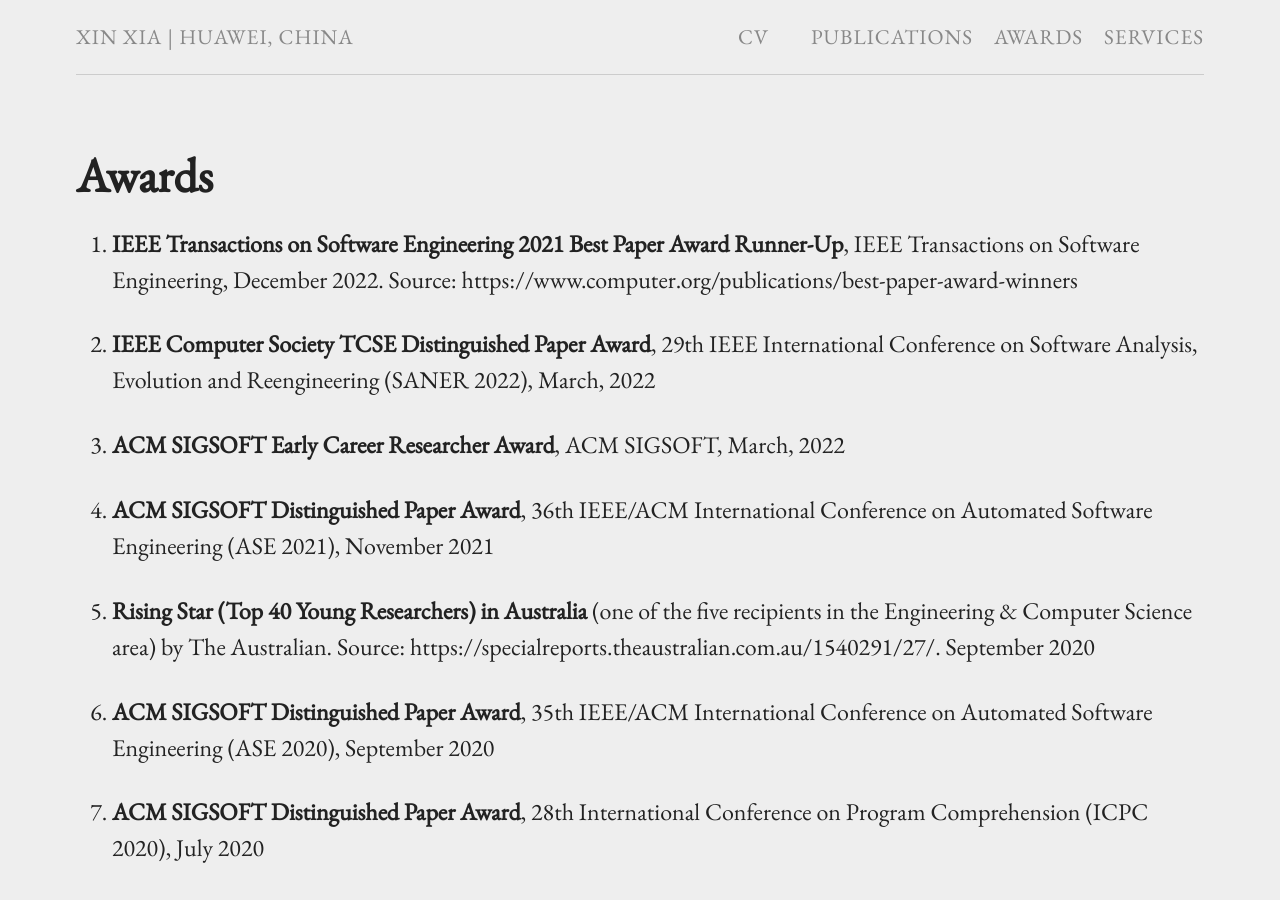
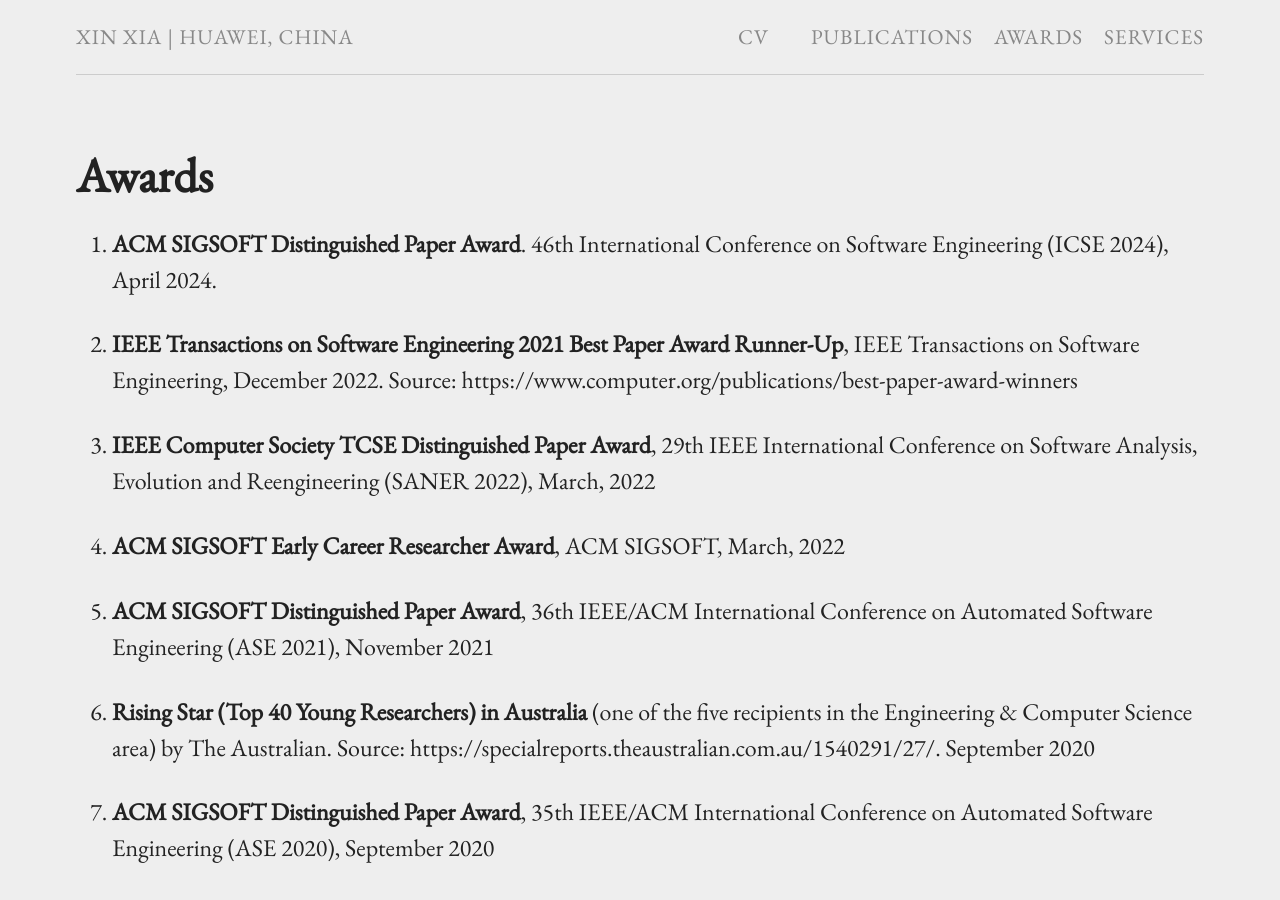
Before and after one commit to xin-xia/xin-xia.github.io, a Jekyll site: the page built from awards.md, in a window 1280 px wide and 900 px high. Built offline with Jekyll 4.4.1, drawn with Linux system fonts in a browser that asks for light colours.

Commit message:
Update awards.md

```diff
--- a/awards.md
+++ b/awards.md
@@ -3,7 +3,7 @@ layout: page
 title: Awards
 permalink: /awards/
 ---
-
+21. <strong>ACM SIGSOFT Distinguished Paper Award</strong>. 46th International Conference on Software Engineering (ICSE 2024), April 2024. <br />
 
 20. <strong>IEEE Transactions on Software Engineering 2021 Best Paper Award Runner-Up</strong>,  IEEE Transactions on Software Engineering, December 2022. Source: https://www.computer.org/publications/best-paper-award-winners <br />
 
```
